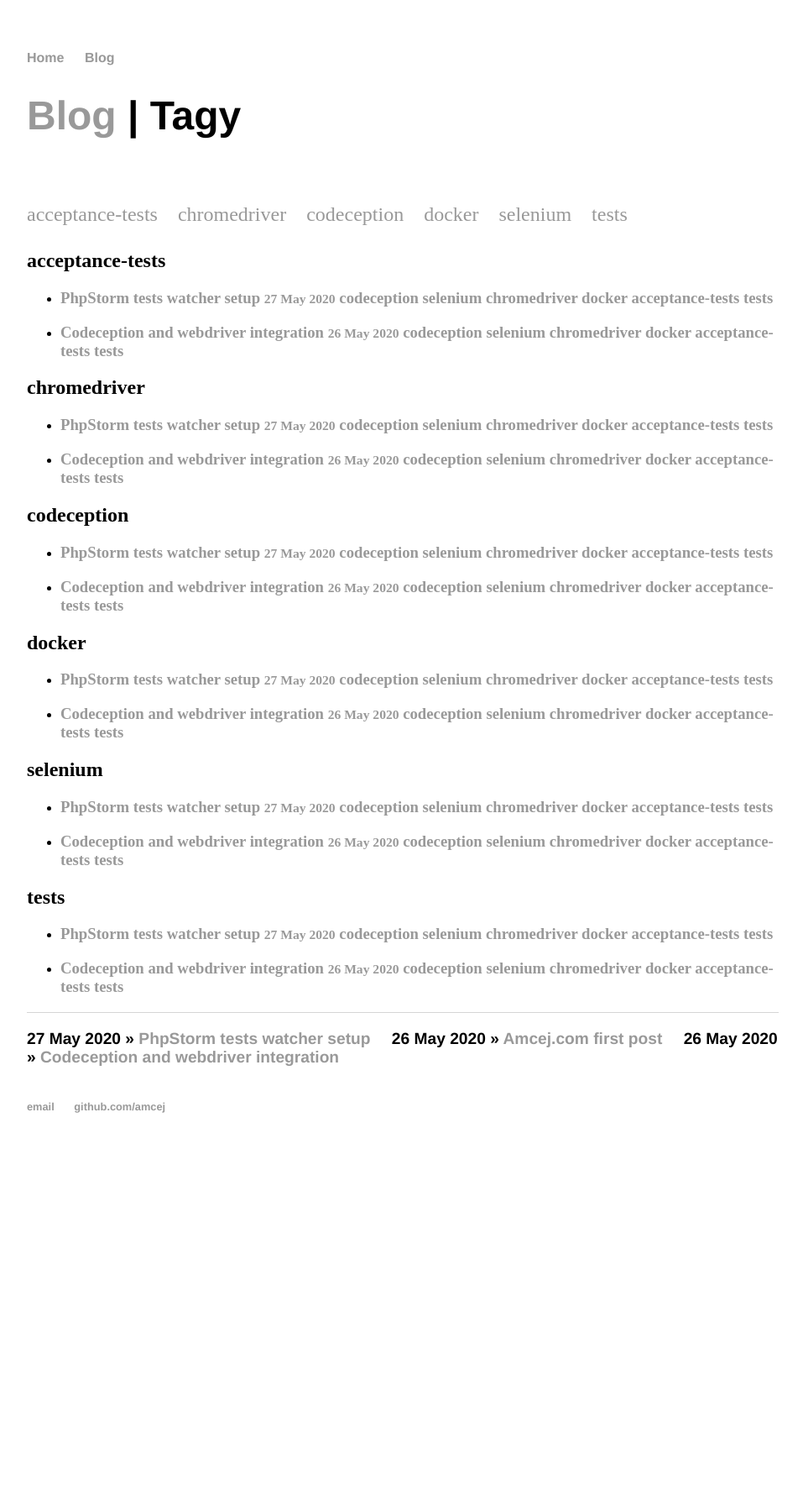
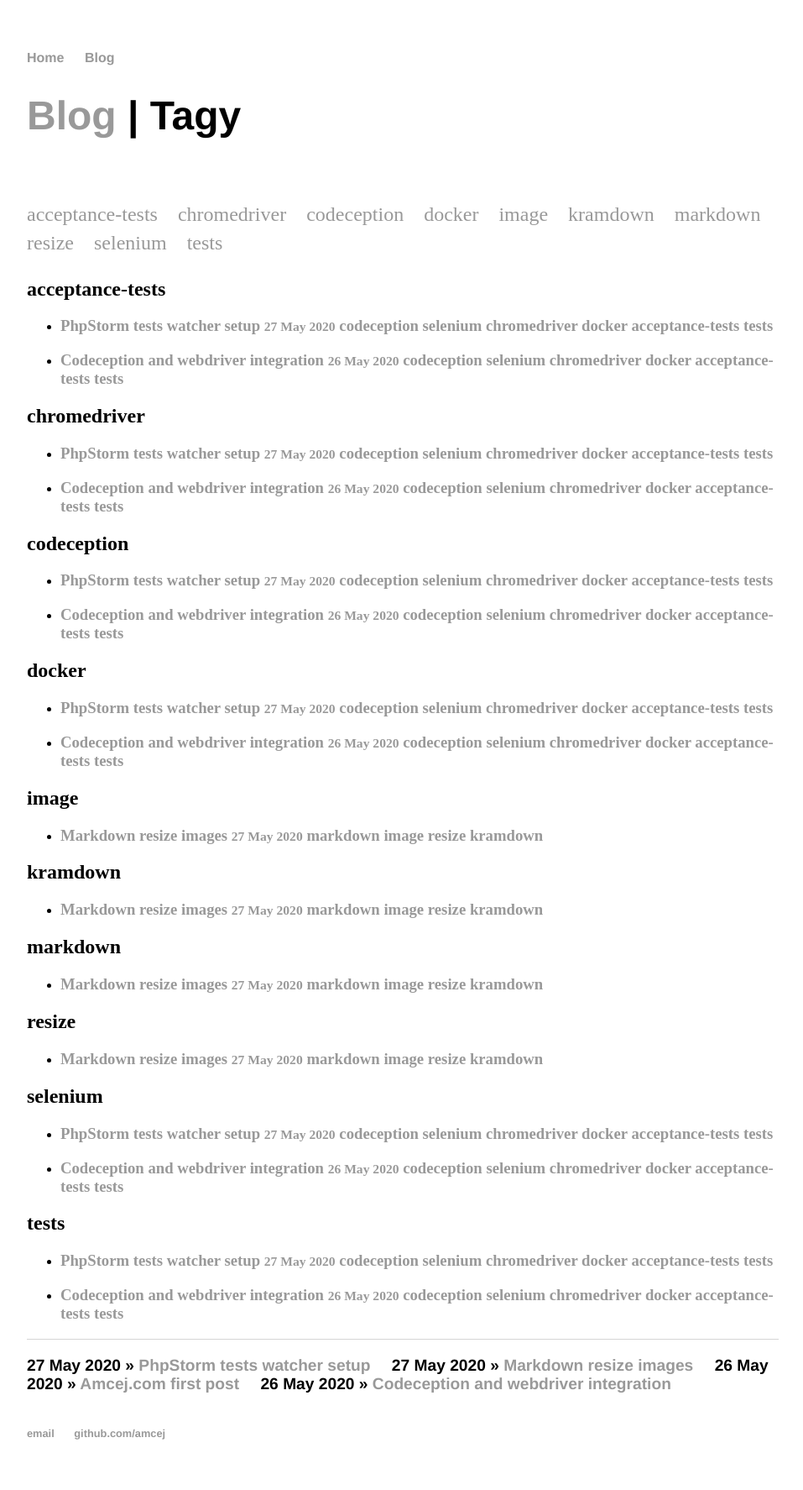
Before and after one commit to Amcej/amcej, a Jekyll site: the page built from blog/tag.html, in a window 1280 px wide. Shown: the whole page at 84% size, without its empty margins (160-1117 px from the left). Built offline with Jekyll 4.4.1, drawn with Linux system fonts in a browser that asks for light colours; before the commit the page ends 1385 px from its top, so only the background shows below that.

Commit message:
Added some markdown notes

````diff
--- /dev/null
+++ b/_posts/2020-05-27-Markdown-resize-image.md
@@ -0,0 +1,30 @@
+---
+layout: default
+title: "Markdown resize images"
+tags: [markdown, image, resize, kramdown]
+date: 2020-05-27
+time: 11:39
+---
+# Markdown resize images
+*Just some notes*
+using kramdown: [https://kramdown.gettalong.org/quickref.html](https://kramdown.gettalong.org/quickref.html)
+You may addd {:class=""}
+I like {:width="400px"}
+
+If you are using kramdown try this to resize images:
+```
+![test image size](/assets/images/phpstorm-watcher-setup.png){:class="img-responsive"}
+```
+![test image size](/assets/images/phpstorm-watcher-setup.png){:class="img-responsive"}
+```
+![test image size](/assets/images/phpstorm-watcher-setup.png){:height="50%" width="50%"}
+```
+![test image size](/assets/images/phpstorm-watcher-setup.png){:height="50%" width="50%"}
+```
+![test image size](/assets/images/phpstorm-watcher-setup.png){:height="200px" width="400px"}
+```
+![test image size](/assets/images/phpstorm-watcher-setup.png){:height="200px" width="400px"}
+```
+![test image size](/assets/images/phpstorm-watcher-setup.png){: width="400px"}
+```
+![test image size](/assets/images/phpstorm-watcher-setup.png){:width="400px"}
````
Also changed, not shown: _posts/2020-05-27-Phpstorm-tests-watcher.md (+1 -1 lines).
